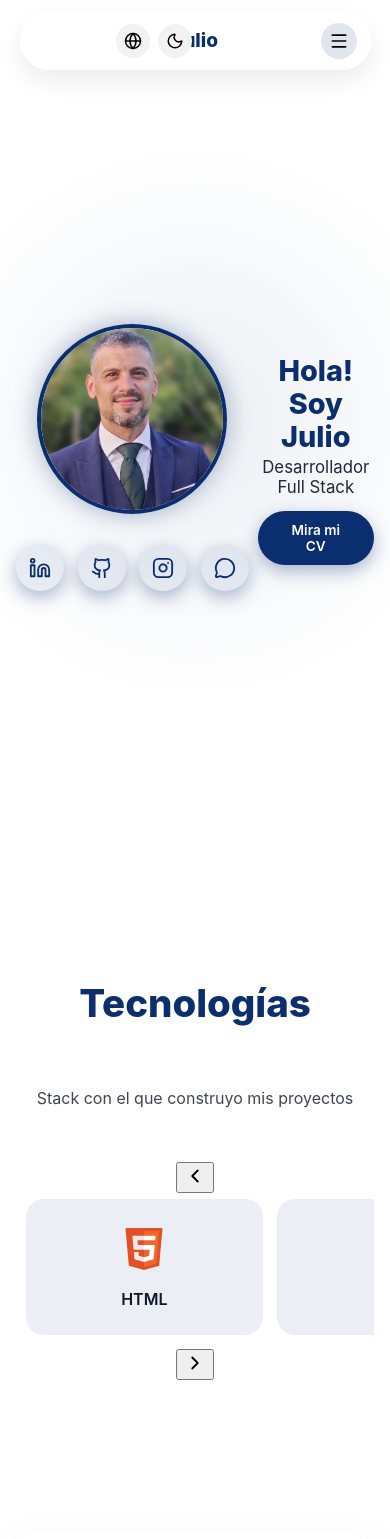
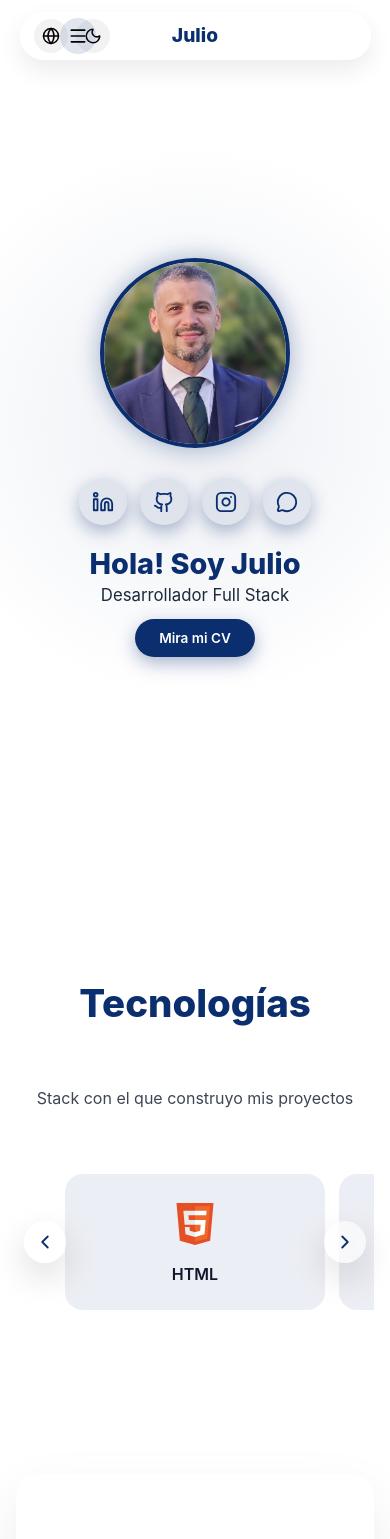
Before and after one commit to juliosm3/portfolio, a React (Vite) app: page / in a window 390 px wide. Shown: the top 1539 px of the page. Built offline with nearby package versions, Linux system fonts and the light colour scheme.

Commit message:
archivos modificados

```diff
--- a/src/index.css
+++ b/src/index.css
@@ -414,7 +414,9 @@ body.dark .app::before{
   font-size:18px
 }
 
-/* ======================= MOBILE ======================= */
+
+/*====================================MOBILE=====================================*/
+
 @media (max-width:768px){
 
   /* Secciones: no cortar */
@@ -427,27 +429,73 @@ body.dark .app::before{
     text-align:center!important
   }
 
-  /* HERO: 1 pantalla */
+  /* =========================================
+     HERO: centrado + 1 pantalla (todo cabe)
+  ========================================= */
   .hero{
+    display:flex!important;
+    flex-direction:column!important;
+    align-items:center!important;
+    justify-content:center!important;
+    text-align:center!important;
+
     min-height:100svh!important;
     height:100svh!important;
     padding:6.2rem 1rem 1.2rem!important;
-    justify-content:center!important;
-    gap:.55rem!important;
-    overflow:hidden
+    gap:.6rem!important;
+    overflow:hidden!important
   }
+
+  .hero-left{
+    display:flex!important;
+    flex-direction:column!important;
+    align-items:center!important;
+    justify-content:center!important
+  }
+
+  .hero-right{
+    display:flex!important;
+    flex-direction:column!important;
+    align-items:center!important;
+    justify-content:center!important
+  }
+
   .hero-left img{
     width:190px!important;height:190px!important;
     max-width:62vw!important;max-height:62vw!important;
     margin:0 auto .35rem!important
   }
-  .hero-right h1{margin:.25rem 0!important;line-height:1.15!important;font-size:1.8rem!important}
-  .hero-right p{margin:0 0 .55rem!important;font-size:1.05rem!important}
-  .hero a{margin:.35rem 0 .55rem!important;padding:11px 24px!important;font-size:.85rem!important}
-  .hero-social{margin-top:.35rem!important;gap:.85rem!important;justify-content:center!important}
+
+  .hero-right h1{
+    margin:.25rem 0!important;
+    line-height:1.15!important;
+    font-size:1.8rem!important
+  }
+
+  .hero-right p{
+    margin:0 0 .55rem!important;
+    font-size:1.05rem!important
+  }
+
+  .hero a{
+    margin:.35rem 0 .55rem!important;
+    padding:11px 24px!important;
+    font-size:.85rem!important
+  }
+
+  .hero-social{
+    display:flex!important;
+    justify-content:center!important;
+    margin-top:.35rem!important;
+    gap:.85rem!important
+  }
+
   .hero-social a{width:46px!important;height:46px!important}
 
-  /* NAVBAR móvil final */
+  /* =========================================
+     NAVBAR móvil: iconos izquierda / Julio centro / burger derecha
+     (NO tocar Julio ni burger)
+  ========================================= */
   .navbar-glass{top:12px!important}
   .nav-center{display:none!important}
 
@@ -457,8 +505,10 @@ body.dark .app::before{
     min-height:48px!important;
     align-items:center!important;
     justify-content:center!important;
-    padding-left:96px!important;  /* 2 iconos */
-    padding-right:64px!important; /* burger */
+
+    /* Más reserva para que los iconos NO pisen el nombre */
+    padding-left:118px!important;  /* 2 iconos */
+    padding-right:64px!important   /* burger */
   }
 
   .nav-left{
@@ -476,10 +526,14 @@ body.dark .app::before{
     text-overflow:ellipsis!important
   }
 
+  /* Grupo iconos pegado a la izquierda (sin mover burger) */
   .nav-right{
     display:flex!important;
-    position:static!important;
-    margin-right:auto!important;
+    position:absolute!important;
+    left:14px!important;
+    top:50%!important;
+    transform:translateY(-50%)!important;
+    margin:0!important;
     gap:8px!important;
     z-index:3!important;
     align-items:center!important;
@@ -487,6 +541,7 @@ body.dark .app::before{
   }
 
   .nav-right .contact-btn{display:none!important}
+
   .nav-right .icon-btn{
     display:inline-flex!important;
     width:34px!important;height:34px!important;
@@ -494,6 +549,7 @@ body.dark .app::before{
     justify-content:center!important
   }
 
+  /* Burger EXACTO a la derecha */
   .burger-btn{
     display:inline-flex!important;
     position:absolute!important;
@@ -509,10 +565,14 @@ body.dark .app::before{
     justify-content:center!important;
     z-index:4!important
   }
+
   .burger-btn svg{width:20px!important;height:20px!important;display:block!important}
 
-  /* ABOUT mobile: no cortar por derecha */
+  /* =========================================
+     ABOUT mobile: no cortar por derecha
+  ========================================= */
   .about,.projects,.contact,.tech{width:100%}
+
   .about-card{
     width:100%!important;
     max-width:calc(100vw - 2rem)!important;
@@ -522,39 +582,93 @@ body.dark .app::before{
     grid-template-columns:1fr!important;
     overflow:hidden!important
   }
+
   .about-right{
     width:100%!important;
     grid-template-columns:repeat(3,minmax(0,1fr))!important;
     gap:12px!important
   }
+
   .stat{min-width:0!important;padding:16px!important}
   .stat span{font-size:1.5rem!important}
   .stat p{font-size:.75rem!important}
 
-  /* TECHNOLOGIES: carrusel solo móvil */
-  .tech-grid{
+  /* =========================================
+     TECHNOLOGIES: carrusel + flechas pro/premium a los lados (solo móvil)
+  ========================================= */
+
+  .tech-carousel{
+    width:100%!important;
+    max-width:calc(100vw - 2rem)!important;
+    margin:0 auto!important;
+    position:relative!important;
+    display:flex!important;
+    align-items:center!important;
+    justify-content:center!important
+  }
+
+  /* Track scroll */
+  .tech-grid.tech-scroll{
     width:100%!important;
     max-width:calc(100vw - 2rem)!important;
     margin:0 auto!important;
 
-    display:grid!important;
-    grid-auto-flow:column!important;
-    grid-auto-columns:70%!important;
-    grid-template-columns:none!important;
+    display:flex!important;
+    flex-wrap:nowrap!important;
 
     overflow-x:auto!important;
     overflow-y:hidden!important;
-    -webkit-overflow-scrolling:touch;
-    scroll-snap-type:x mandatory;
+    -webkit-overflow-scrolling:touch!important;
+    scroll-snap-type:x mandatory!important;
 
     gap:14px!important;
-    padding:6px 10px 14px!important;
 
-    scrollbar-width:none
+    /* hueco para las flechas laterales */
+    padding:12px 56px!important;
+
+    scrollbar-width:none!important
   }
-  .tech-grid::-webkit-scrollbar{display:none}
-  .tech-card{scroll-snap-align:center;min-width:0!important}
 
-  /* 🔥 evita flechas dobles (dejamos solo tus .tech-arrow si las usas en JSX) */
+  .tech-grid.tech-scroll::-webkit-scrollbar{display:none!important}
+
+  .tech-card{
+    flex:0 0 72vw!important;
+    max-width:260px!important;
+    scroll-snap-align:center!important;
+    min-width:0!important
+  }
+
+  /* Flechas a los lados, premium */
+  .tech-arrow{
+    display:inline-flex!important;
+    position:absolute!important;
+    top:50%!important;
+    transform:translateY(-50%)!important;
+
+    width:42px!important;
+    height:42px!important;
+    border-radius:999px!important;
+    border:none!important;
+    padding:0!important;
+    cursor:pointer!important;
+
+    background:rgba(255,255,255,.72)!important;
+    backdrop-filter:blur(12px)!important;
+    box-shadow:0 14px 35px rgba(0,0,0,.14)!important;
+
+    color:var(--main-blue)!important;
+    align-items:center!important;
+    justify-content:center!important;
+    z-index:20!important
+  }
+
+  .tech-arrow:active{
+    transform:translateY(-50%) scale(.97)!important
+  }
+
+  .tech-arrow-left{left:8px!important}
+  .tech-arrow-right{right:8px!important}
+
+  /* Evitar flechas dobles (pseudo) */
   .tech-grid::before,.tech-grid::after{content:none!important;display:none!important}
 }
```
